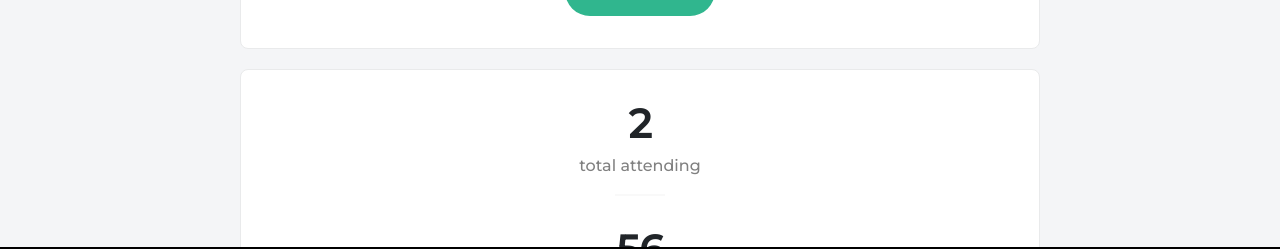
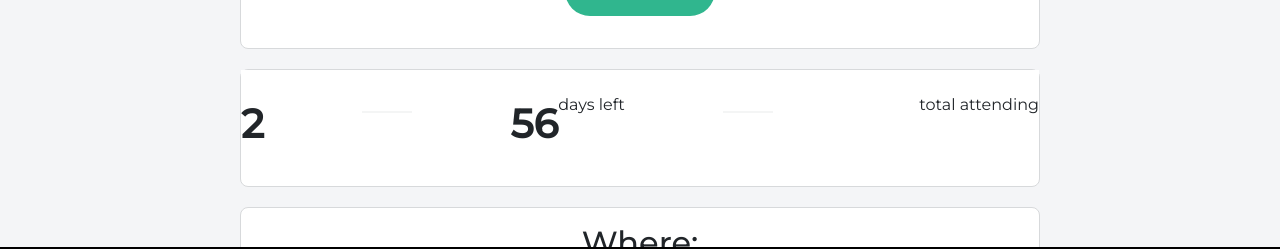
Before and after one commit to kristenwood123/RSVP-react-app, a React (Create React App) app: page / in a window 1280 px wide. Shown: the part 489-738 px from the top of the page. Built offline with nearby package versions, Linux system fonts and the light colour scheme.

Commit message:
details numbers in flexbox

```diff
--- a/src/components/Details.js
+++ b/src/components/Details.js
@@ -31,12 +31,12 @@ const Details = () => {
            <article className='details-card stats'>
             <ul id='list-stats'>
               <li className='details-nums'>{count}</li>
-              <li>
-                <p>total attending</p>
-                <hr className='details-hr'/>
-              </li>
+
+              <li className='details-text'>total attending</li>
+              <hr className='details-hr'/>
+
               <li className='details-nums'>56</li>
-              <p>days left</p>
+              <li className='details-text'>days left</li>
               <hr className='details-hr'/>
               <div id='progress-bar'>
                 <ProgressBar now={60} variant='info' />
--- a/src/components/List.js
+++ b/src/components/List.js
@@ -50,7 +50,7 @@ const List = () => {
                 </div>
                 </div>
               </li>
-        </ul>
+          </ul>
       </article>
     </section>
   )
--- a/src/index.css
+++ b/src/index.css
@@ -2,7 +2,7 @@
   --font-family-lato: "Lato", sans-serif;
   --font-family-montserrat: "Montserrat", sans-serif;
   --gray-text: gray;
-  --gray-border: #e9eaeb;
+  --gray-border: #d7d9db;
   --light-gray-bg: #f4f5f7;
   --color-teal: rgb(48, 182, 142);
 }
@@ -112,6 +112,10 @@ h2 {
   border: 1px solid var(--gray-border);
   width: 50px;
   margin: 0 auto;
+}
+
+.details-text {
+  padding-bottom: 15px;
 }
 
 .btn-container {
@@ -328,4 +332,10 @@ fieldset {
   .details-card {
     max-width: 800px;
   }
+
+  #list-stats {
+    display: flex;
+    align-items: center;
+    justify-content: space-around;
+  }
 }
```
